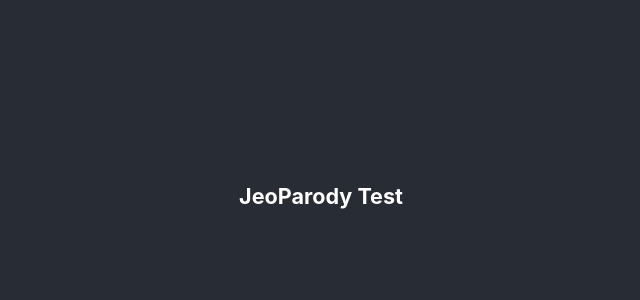
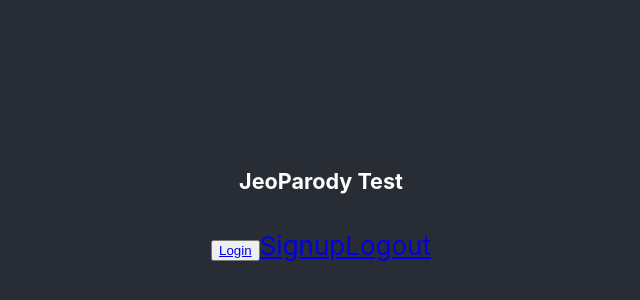
Before and after one commit to brittjavs/jeoparody-frontend, a React (Create React App) app: page / in a window 1280 px wide. Shown: the part 204-504 px from the top of the page, without its empty margins (319-959 px from the left). Built offline with nearby package versions, Linux system fonts and the light colour scheme; no server answers.

Commit message:
add link to Navbar

```diff
--- a/src/containers/NavBar.js
+++ b/src/containers/NavBar.js
@@ -1,22 +1,19 @@
 
 import React from 'react'
-import Login from '../components/Login'
-import Signup from '../components/Signup'
-import Logout from '../components/Logout'
-import { Route, Switch } from 'react-router-dom'
+import { NavLink } from 'react-router-dom'
 
 class NavBar extends React.Component {
     render(){
         return(
             <div>
-            <Switch>
-                {/* <Login /> */}
-                <Route exact path='/login' component={Login}/>
-                {/* <Signup /> */}
-                <Route exact path='/signup' component={Signup}/>
-                {/* <Logout /> */}
-                <Route exact path='/logout' component={Logout}/>
-            </Switch>
+            <button><NavLink exact activeClassName="active" to="/login">Login</NavLink></button>
+            <NavLink exact activeClassName="active"to="/signup">Signup</NavLink>
+
+            {/* Show only log out when current user is logged in */}
+            <NavLink exact activeClassName="active" to="/logout">Logout</NavLink>
+
+
+
             </div>
 
         )
```
